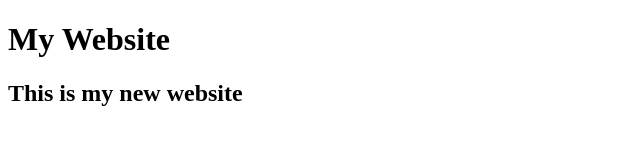
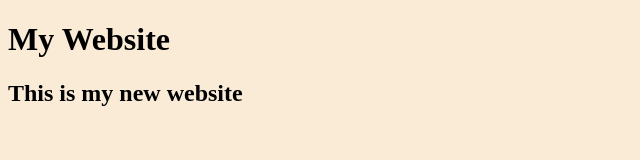
Before and after one commit to bernardocm10/gitvscode, a plain HTML site: page index.html in a window 1280 px wide. Shown: the whole page, without its empty margins (0-640 px from the left). Drawn offline with Linux system fonts and the light colour scheme.

Commit message:
adicionado css na pagina

```diff
--- a/index.html
+++ b/index.html
@@ -4,6 +4,7 @@
     <meta charset="UTF-8">
     <meta name="viewport" content="width=device-width, initial-scale=1.0">
     <title>My App</title>
+    <link rel="stylesheet" type="text/css" href="style.css">
 </head>
 <body>
     <h1>My Website</h1>
--- a/style.css
+++ b/style.css
@@ -0,0 +1,3 @@
+body{
+    background-color: antiquewhite;
+}
```
